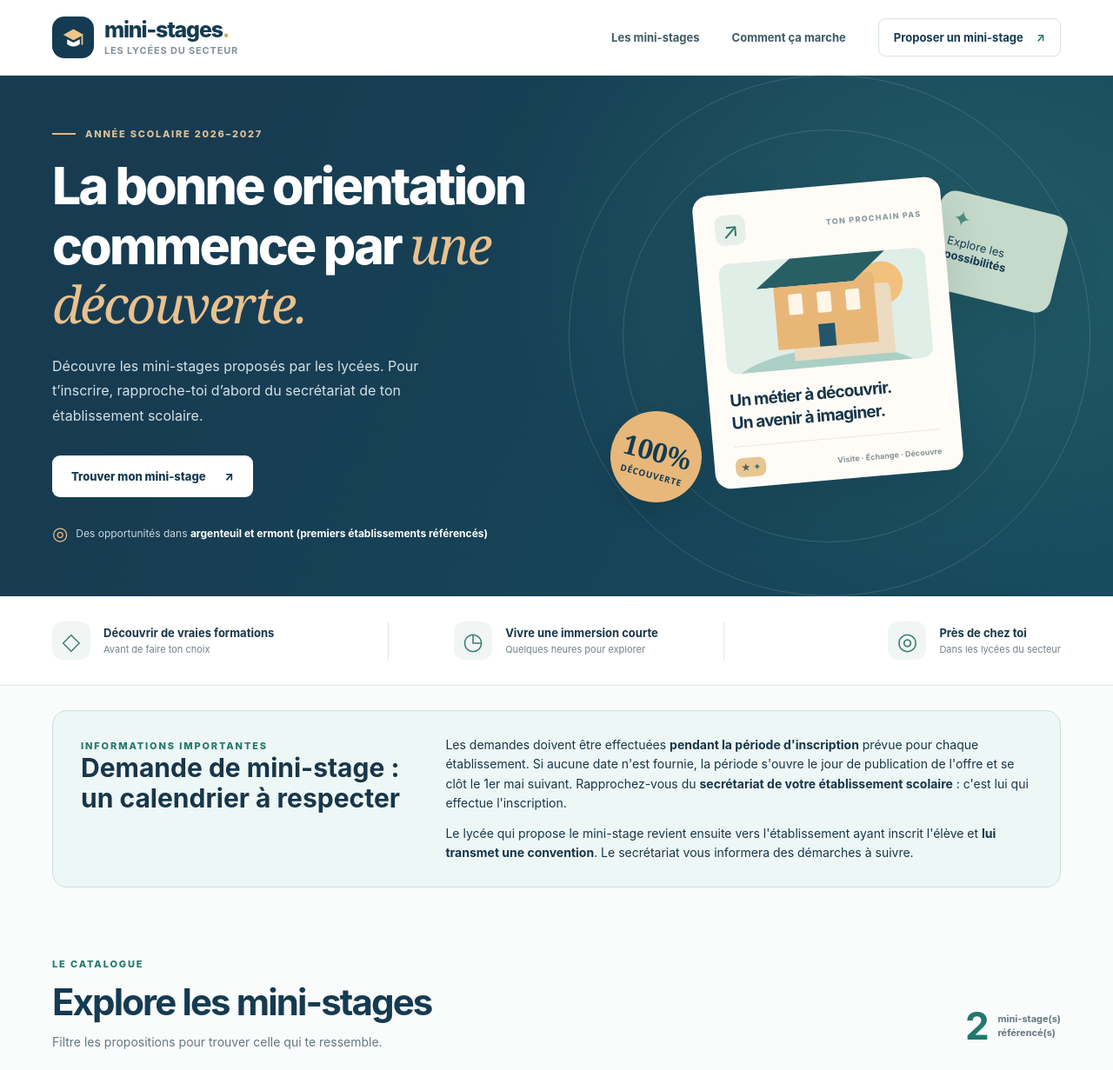
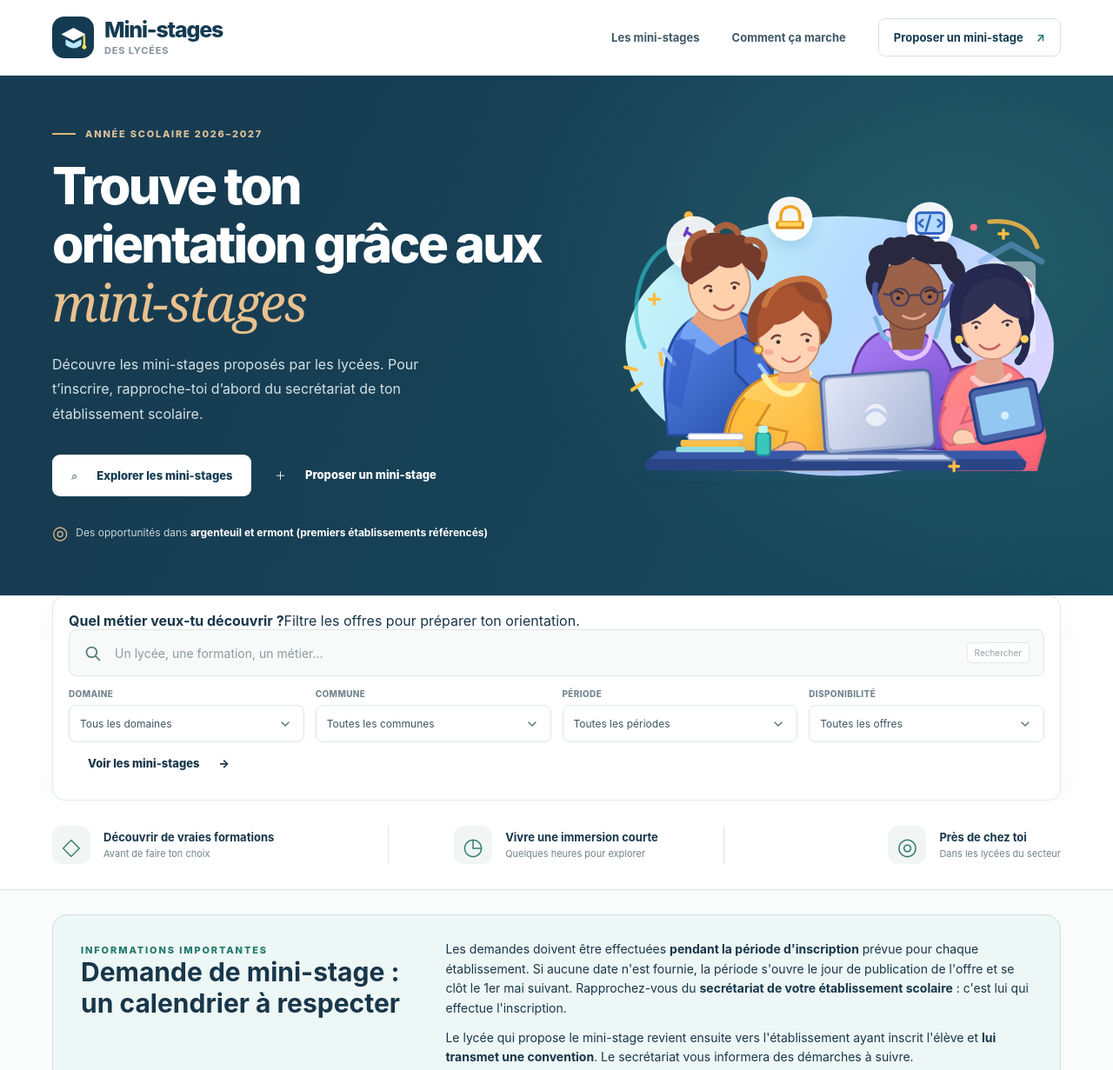
Before and after one commit to ygirardin/mini-stages-lycees, a plain HTML site: page index.html in a window 1280 px wide. Shown: the top 1231 px of the page at 87% size. Drawn offline with Linux system fonts and the light colour scheme.

Commit message:
Moderniser la page d’accueil avec illustration d’élèves fictifs, appels à l’action et filtres mis en avant

```diff
--- a/index.html
+++ b/index.html
@@ -3,11 +3,12 @@
 <head>
   <meta charset="utf-8">
   <meta name="viewport" content="width=device-width, initial-scale=1">
-  <meta name="theme-color" content="#143b52">
+  <meta name="theme-color" content="#1642C6">
   <meta name="description" content="Trouver un mini-stage dans les lycées de son secteur : formations, dates, communes et modalités d'inscription.">
   <title>Mini-stages des lycées — Explorer, découvrir, choisir</title>
   <link rel="icon" href="assets/favicon.svg" type="image/svg+xml">
   <link rel="stylesheet" href="styles.css">
+  <link rel="stylesheet" href="theme-vibrant.css">
   <script src="app.js" defer></script>
 </head>
 <body>
@@ -21,9 +22,9 @@
     <div class="container nav-inner">
       <a href="./" class="brand" aria-label="Accueil des mini-stages">
         <span class="brand-mark" aria-hidden="true">
-          <svg width="29" height="29" viewBox="0 0 32 32" fill="none"><path d="M3 12 16 5l13 7-13 7L3 12Z" fill="#F0C587"/><path d="M8 18v6c5 4 11 4 16 0v-6l-8 4-8-4Z" fill="white"/><path d="M27 14v10" stroke="#F0C587" stroke-width="2" stroke-linecap="round"/></svg>
+          <svg width="33" height="33" viewBox="0 0 40 40" fill="none"><path d="M3 15 20 6l17 9-17 9L3 15Z" fill="#fff"/><path d="M9 22v8c7 6 16 6 22 0v-8l-11 6L9 22Z" fill="#B7E9FF"/><path d="M35 18v12" stroke="#FFE05D" stroke-width="3" stroke-linecap="round"/><circle cx="35" cy="33" r="3" fill="#FFE05D"/></svg>
         </span>
-        <span class="brand-text"><strong>mini-stages<span class="brand-dot">.</span></strong><small>Les lycées du secteur</small></span>
+        <span class="brand-text"><strong>Mini-stages</strong><small>des lycées</small></span>
       </a>
       <nav class="main-nav" aria-label="Navigation principale">
         <a href="#offres">Les mini-stages</a>
@@ -40,21 +41,38 @@
       <div class="container hero-grid">
         <div class="hero-copy">
           <div class="eyebrow"><span class="eyebrow-line"></span><span id="schoolYear">ANNÉE SCOLAIRE 2026–2027</span></div>
-          <h1 id="heroTitle">La bonne orientation commence par <em>une découverte.</em></h1>
+          <h1 id="heroTitle">Trouve ton orientation grâce aux <em>mini-stages</em></h1>
           <p id="heroIntro">Découvre les formations proposées par les lycées et vis une immersion pour préparer ton orientation.</p>
-          <a href="#offres" class="button button-light">Trouver mon mini-stage <span aria-hidden="true">↗</span></a>
+          <div class="hero-actions">
+            <a href="#recherche" class="button button-light"><span aria-hidden="true">⌕</span> Explorer les mini-stages</a>
+            <a href="proposer.html" class="button button-coral"><span aria-hidden="true">＋</span> Proposer un mini-stage</a>
+          </div>
           <div class="hero-location"><span aria-hidden="true">◎</span><span>Des opportunités dans <strong id="sectorName">votre secteur</strong></span></div>
         </div>
-        <div class="hero-art" aria-hidden="true">
-          <div class="hero-orbit hero-orbit-one"></div><div class="hero-orbit hero-orbit-two"></div>
-          <div class="art-card art-card-back"><span class="art-card-icon">✦</span><span>Explore les<br><strong>possibilités</strong></span></div>
-          <div class="art-card art-card-main">
-            <div class="art-card-top"><span class="art-icon">↗</span><span class="art-label">TON PROCHAIN PAS</span></div>
-            <div class="art-illustration"><span class="illus-building"><i></i><i></i><i></i><b></b></span><span class="illus-sun"></span></div>
-            <strong>Un métier à découvrir.<br>Un avenir à imaginer.</strong>
-            <div class="art-card-bottom"><span class="mini-avatars">★ <span>✦</span></span><span>Visite · Échange · Découvre</span></div>
+        <div class="hero-art">
+          <img class="hero-illustration" src="assets/hero-orientation.svg" width="920" height="610"
+               alt="Illustration de quatre élèves fictifs explorant ensemble des métiers avec un ordinateur et une tablette.">
+        </div>
+      </div>
+    </section>
+
+    <section class="quick-search" id="recherche" aria-label="Rechercher un mini-stage">
+      <div class="container">
+        <div class="filter-panel">
+          <div class="filter-head"><strong>Quel métier veux-tu découvrir ?</strong><span>Filtre les offres pour préparer ton orientation.</span></div>
+          <div class="search-field">
+            <span class="search-icon" aria-hidden="true"><svg viewBox="0 0 24 24" width="21" height="21" fill="none" stroke="currentColor" stroke-width="2" stroke-linecap="round"><circle cx="10.7" cy="10.7" r="6.7"/><path d="m16 16 5 5"/></svg></span>
+            <label class="sr-only" for="searchInput">Rechercher un lycée, une formation ou un mot-clé</label>
+            <input type="search" id="searchInput" placeholder="Un lycée, une formation, un métier…" autocomplete="off">
+            <kbd class="desktop-only">Rechercher</kbd>
           </div>
-          <div class="art-sticker">100%<small> découverte</small></div>
+          <div class="filter-row">
+            <div class="filter-select"><label for="domainFilter">Domaine</label><select id="domainFilter"><option value="">Tous les domaines</option></select></div>
+            <div class="filter-select"><label for="cityFilter">Commune</label><select id="cityFilter"><option value="">Toutes les communes</option></select></div>
+            <div class="filter-select"><label for="monthFilter">Période</label><select id="monthFilter"><option value="">Toutes les périodes</option></select></div>
+            <div class="filter-select"><label for="statusFilter">Disponibilité</label><select id="statusFilter"><option value="all">Toutes les offres</option><option value="open">🟢 Inscription possible</option><option value="upcoming">À venir</option></select></div>
+          </div>
+          <a class="button filter-submit" href="#offres">Voir les mini-stages <span aria-hidden="true">→</span></a>
         </div>
       </div>
     </section>
@@ -77,24 +95,11 @@
     <section class="listing-section" id="offres" aria-labelledby="offersHeading">
       <div class="container">
         <div class="section-heading">
-          <div><div class="section-kicker">LE CATALOGUE</div><h2 id="offersHeading">Explore les mini-stages</h2><p>Filtre les propositions pour trouver celle qui te ressemble.</p></div>
+          <div><div class="section-kicker">À DÉCOUVRIR DANS TON SECTEUR</div><h2 id="offersHeading">Des mini-stages pour <span class="accent-underline">explorer tes envies</span></h2><p>Des établissements réels, des métiers concrets et des informations pour préparer ton choix.</p></div>
           <div class="section-count" aria-live="polite"><strong id="totalCount">—</strong><span>mini-stage(s)<br>référencé(s)</span></div>
         </div>
 
-        <div class="filter-panel">
-          <div class="search-field">
-            <span class="search-icon" aria-hidden="true"><svg viewBox="0 0 24 24" width="21" height="21" fill="none" stroke="currentColor" stroke-width="2" stroke-linecap="round"><circle cx="10.7" cy="10.7" r="6.7"/><path d="m16 16 5 5"/></svg></span>
-            <label class="sr-only" for="searchInput">Rechercher un lycée, une formation ou un mot-clé</label>
-            <input type="search" id="searchInput" placeholder="Un lycée, une formation, un métier…" autocomplete="off">
-            <kbd class="desktop-only">Rechercher</kbd>
-          </div>
-          <div class="filter-row">
-            <div class="filter-select"><label for="domainFilter">Domaine</label><select id="domainFilter"><option value="">Tous les domaines</option></select></div>
-            <div class="filter-select"><label for="cityFilter">Commune</label><select id="cityFilter"><option value="">Toutes les communes</option></select></div>
-            <div class="filter-select"><label for="monthFilter">Période</label><select id="monthFilter"><option value="">Toutes les périodes</option></select></div>
-            <div class="filter-select"><label for="statusFilter">Disponibilité</label><select id="statusFilter"><option value="all">Toutes les offres</option><option value="open">🟢 Inscription possible</option><option value="upcoming">À venir</option></select></div>
-          </div>
-        </div>
+
 
         <div class="status-legend" aria-label="Légende des inscriptions">
           <span class="tag status open">Inscription possible</span>
@@ -117,11 +122,11 @@
     <section class="steps-section" id="mode-emploi" aria-labelledby="stepsHeading">
       <div class="container">
         <div class="section-kicker">COMMENT ÇA MARCHE ?</div>
-        <h2 id="stepsHeading">Du choix du mini-stage<br>à la convention.</h2>
+        <h2 id="stepsHeading">Comment ça <span class="accent-underline">marche ?</span></h2>
         <div class="steps-grid">
-          <article class="step"><span class="step-num">01</span><div class="step-pict" aria-hidden="true">⌕</div><h3>Je repère</h3><p>Je choisis un mini-stage et je vérifie la période de demandes : par défaut, du jour de publication au 1er mai suivant.</p></article>
-          <article class="step"><span class="step-num">02</span><div class="step-pict" aria-hidden="true">✎</div><h3>Mon établissement fait la demande</h3><p>Pendant la période indiquée, je contacte son secrétariat pour qu'il procède à mon inscription.</p></article>
-          <article class="step"><span class="step-num">03</span><div class="step-pict" aria-hidden="true">✧</div><h3>Le lycée envoie la convention</h3><p>Le lycée d'accueil revient vers mon établissement scolaire en lui envoyant une convention, avant les formalités et l'immersion.</p></article>
+          <article class="step"><span class="step-num">01</span><div class="step-pict" aria-hidden="true">🔎</div><h3>Je repère</h3><p>Je choisis un mini-stage et je vérifie la période de demandes : par défaut, du jour de publication au 1er mai suivant.</p></article>
+          <article class="step"><span class="step-num">02</span><div class="step-pict" aria-hidden="true">🗓️</div><h3>Mon établissement fait la demande</h3><p>Pendant la période indiquée, je contacte son secrétariat pour qu'il procède à mon inscription.</p></article>
+          <article class="step"><span class="step-num">03</span><div class="step-pict" aria-hidden="true">🚀</div><h3>Le lycée envoie la convention</h3><p>Le lycée d'accueil revient vers mon établissement scolaire en lui envoyant une convention, avant les formalités et l'immersion.</p></article>
         </div>
       </div>
     </section>
```
